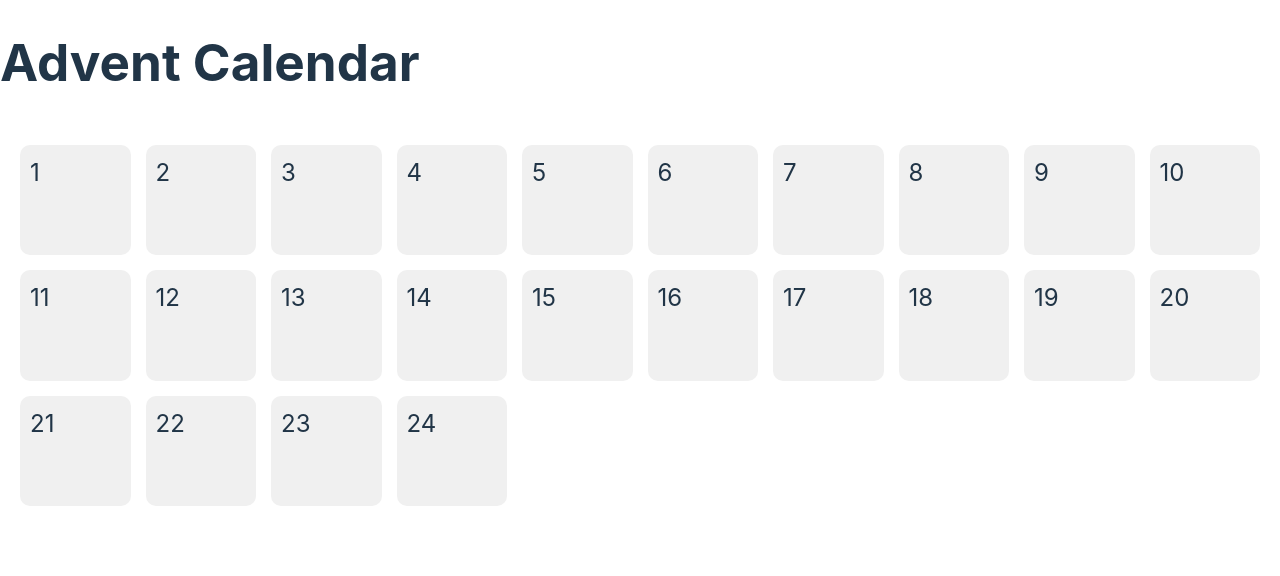
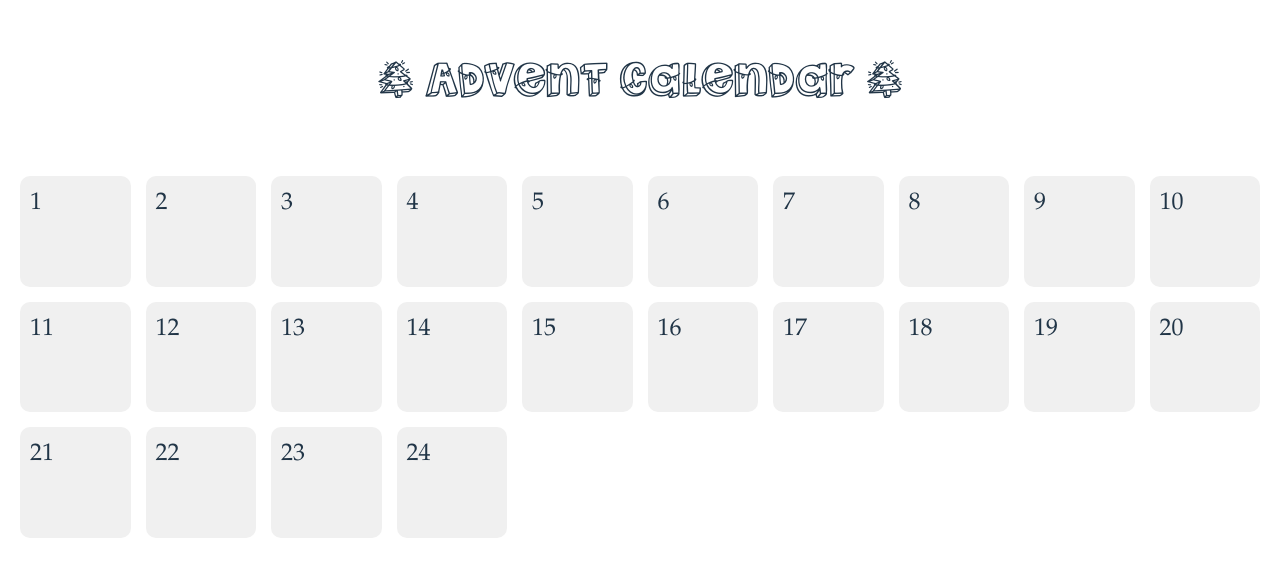
Before and after one commit to tremella/advent, a React (Vite) app in the folder advent-calendar-app/: page / in a window 1280 px wide. Shown: the top 576 px of the page. Built offline with nearby package versions, Linux system fonts and the light colour scheme.

Commit message:
base styling

```diff
--- a/advent-calendar-app/src/App.jsx
+++ b/advent-calendar-app/src/App.jsx
@@ -6,7 +6,7 @@ function App() {
   return (
     <div className="App">
       <header className="App-header">
-        <h1>Advent Calendar</h1>
+        <h1># Advent Calendar #</h1>
       </header>
       <main>
         <Calendar contentData={contentData} />
--- a/advent-calendar-app/src/components/Calendar/Calendar.jsx
+++ b/advent-calendar-app/src/components/Calendar/Calendar.jsx
@@ -28,7 +28,6 @@ const Calendar = ({ contentData }) => {
   const renderContent = (day) => {
     const dayData = contentData[day];
     if (!dayData) return null;
-
     switch(dayData.type) {
       case 'youtube':
         return <YoutubeContent data={dayData} />;
--- a/advent-calendar-app/src/index.css
+++ b/advent-calendar-app/src/index.css
@@ -1,11 +1,17 @@
+@font-face {
+  font-family: 'lights';
+  src: local('lights'), url(./fonts/lights.otf) format('opentype');
+  /* other formats include: 'woff2', 'truetype, 'opentype',
+                            'embedded-opentype', and 'svg' */
+}
+
+
 :root {
-  font-family: Inter, system-ui, Avenir, Helvetica, Arial, sans-serif;
+  font-family: 'Garamond', serif;
   line-height: 1.5;
   font-weight: 400;
-
-  color-scheme: light dark;
-  color: rgba(170, 10, 10, 0.87);
-  background-color: #242424;
+  color: #061200;
+  background-color: #fefff0;
 
   font-synthesis: none;
   text-rendering: optimizeLegibility;
@@ -13,24 +19,27 @@
   -moz-osx-font-smoothing: grayscale;
 }
 
+
+
 a {
   font-weight: 500;
-  color: #646cff;
+  color: #630d00;
   text-decoration: inherit;
 }
 a:hover {
-  color: #535bf2;
+  color: rgb(184, 0, 0);
 }
 
 body {
   margin: 0;
-  min-width: 320px;
-  min-height: 100vh;
+  padding: 0;
 }
 
 h1 {
-  font-size: 3.2em;
+  font-size: 4em;
   line-height: 1.1;
+  text-align: center;
+  font-family: 'lights', sans-serif;
 }
 
 button {
```
Also changed, not shown: advent-calendar-app/src/fonts/lights.otf (added), 1 other file (tests, documents, lock files or other folders).
